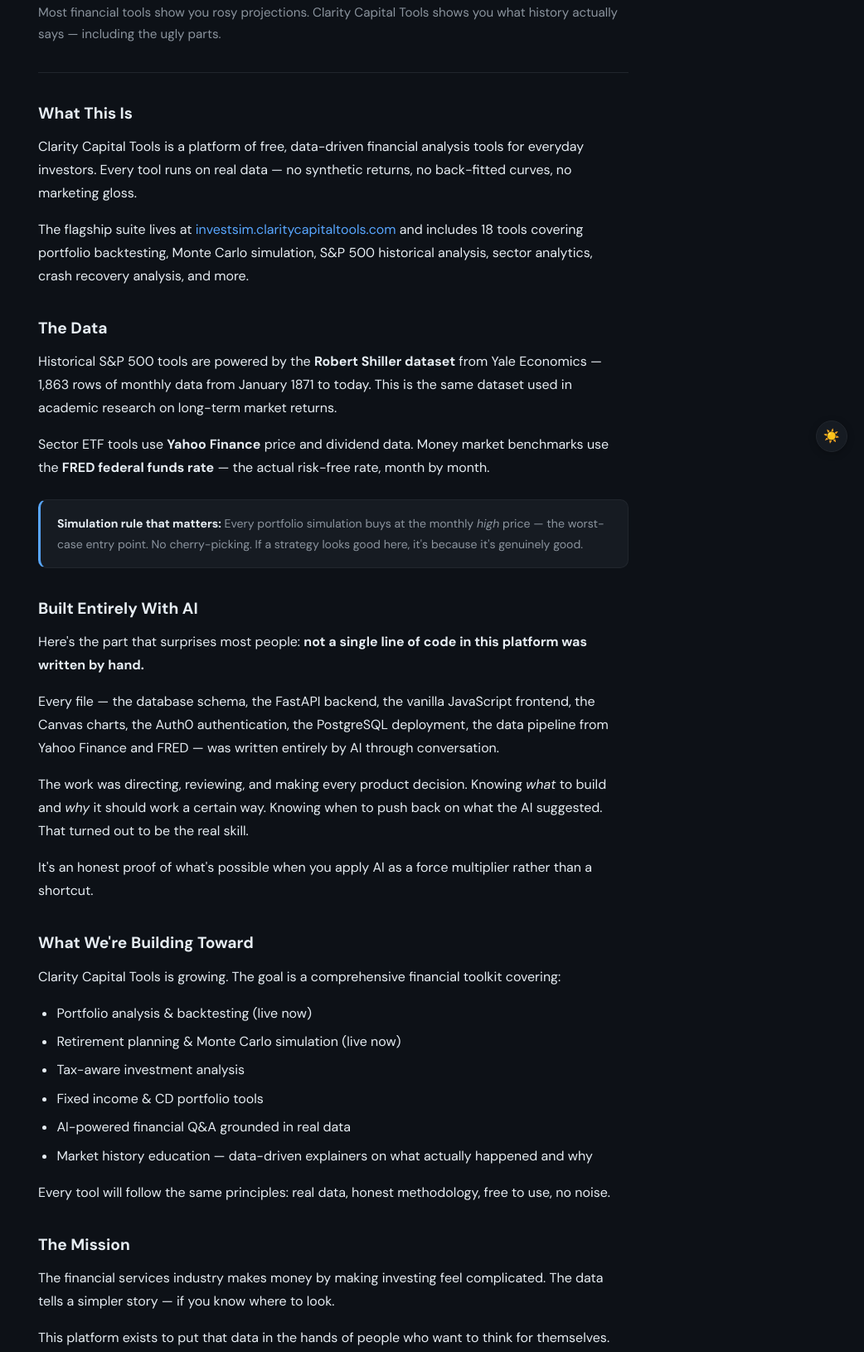
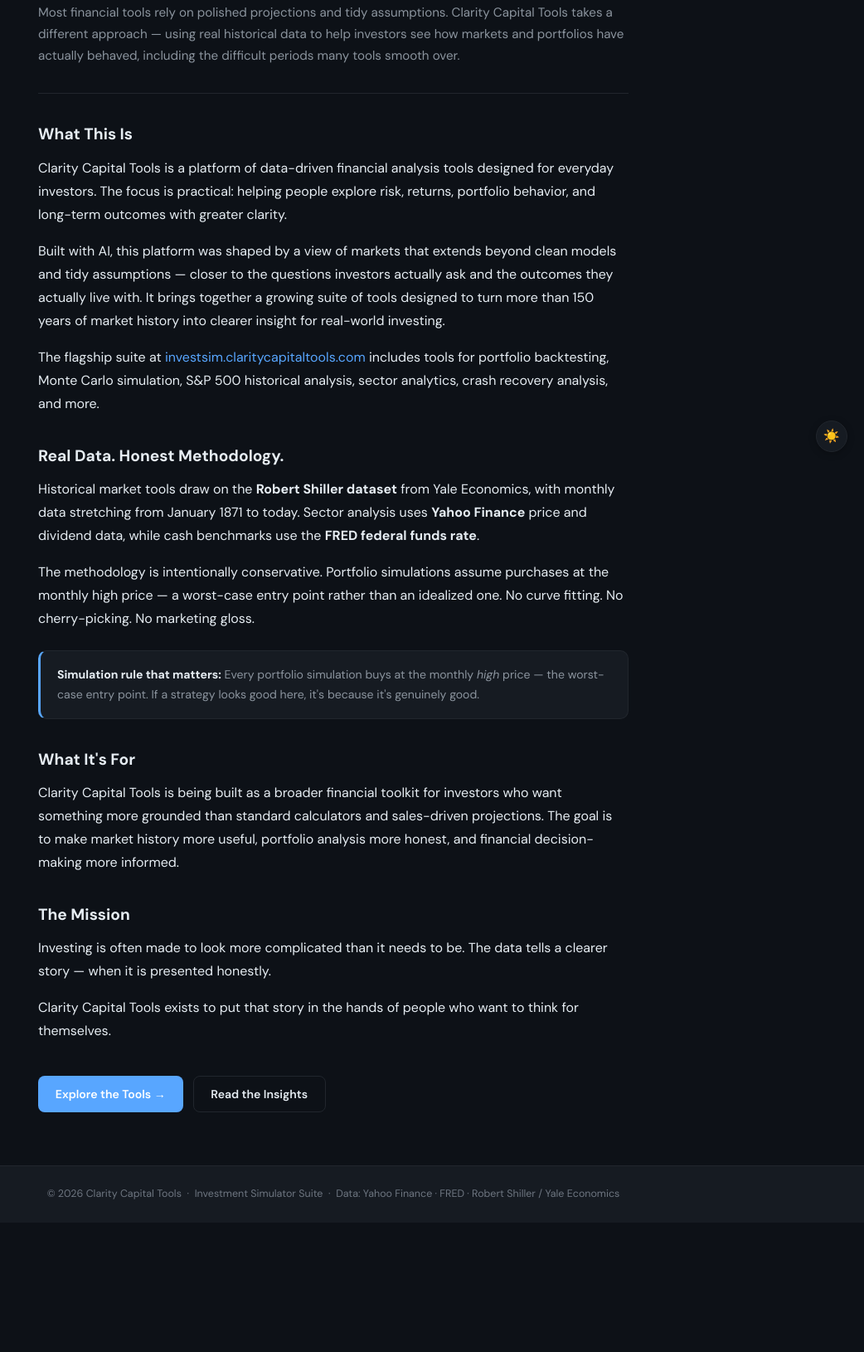
Before and after one commit to rajrathik/claritycapitaltools-site, a plain HTML site: page about.html in a window 1280 px wide. Shown: the part 235-1865 px from the top of the page at 83% size, without its empty margins (238-1280 px from the left). After the commit the page ends 1709 px from the top, so only its background shows below. Drawn offline with Linux system fonts and the light colour scheme.

Commit message:
Rewrite about page content

```diff
--- a/about.html
+++ b/about.html
@@ -4,16 +4,16 @@
   <meta charset="utf-8" />
   <meta name="viewport" content="width=device-width, initial-scale=1" />
   <title>About — Clarity Capital Tools</title>
-  <meta name="description" content="What Clarity Capital Tools is, why it was built, and how 18 free financial tools were created without writing a single line of code." />
+  <meta name="description" content="Clarity Capital Tools is a platform of data-driven financial analysis tools built on over 150 years of real market history — designed to make portfolio analysis honest and financial decision-making more informed." />
   <link rel="canonical" href="https://claritycapitaltools.com/about.html" />
   <meta property="og:type" content="website" />
   <meta property="og:title" content="About — Clarity Capital Tools" />
-  <meta property="og:description" content="18 free financial tools, real historical data, and a story about building everything with AI — without writing a single line of code." />
+  <meta property="og:description" content="Real data, honest methodology, and a growing suite of free financial tools built on 150+ years of market history." />
   <meta property="og:url" content="https://claritycapitaltools.com/about.html" />
   <meta property="og:site_name" content="Clarity Capital Tools" />
   <meta name="twitter:card" content="summary" />
   <meta name="twitter:title" content="About — Clarity Capital Tools" />
-  <meta name="twitter:description" content="18 free financial tools built on real data — and built entirely with AI. No code written." />
+  <meta name="twitter:description" content="Real data, honest methodology, and a growing suite of free financial tools built on 150+ years of market history." />
   <link rel="preconnect" href="https://fonts.googleapis.com" />
   <link rel="preconnect" href="https://fonts.gstatic.com" crossorigin />
   <link href="https://fonts.googleapis.com/css2?family=DM+Sans:ital,opsz,wght@0,9..40,400;0,9..40,500;0,9..40,600;0,9..40,700;1,9..40,400&display=swap" rel="stylesheet" />
@@ -39,7 +39,7 @@
       <div style="padding:2rem 0 2rem;">
         <div class="section-label">About</div>
         <h1 style="font-size:1.9rem;font-weight:700;letter-spacing:-.02em;margin-bottom:.75rem;line-height:1.2;">Built to Answer the Questions<br>Financial Tools Usually Dodge</h1>
-        <p style="color:var(--text2);font-size:.95rem;line-height:1.7;">Most financial tools show you rosy projections. Clarity Capital Tools shows you what history actually says — including the ugly parts.</p>
+        <p style="color:var(--text2);font-size:.95rem;line-height:1.7;">Most financial tools rely on polished projections and tidy assumptions. Clarity Capital Tools takes a different approach — using real historical data to help investors see how markets and portfolios have actually behaved, including the difficult periods many tools smooth over.</p>
       </div>
 
       <hr class="divider" style="margin:0 0 2rem;" />
@@ -47,38 +47,24 @@
       <div class="article-body">
 
         <h2>What This Is</h2>
-        <p>Clarity Capital Tools is a platform of free, data-driven financial analysis tools for everyday investors. Every tool runs on real data — no synthetic returns, no back-fitted curves, no marketing gloss.</p>
-        <p>The flagship suite lives at <a href="https://investsim.claritycapitaltools.com">investsim.claritycapitaltools.com</a> and includes 18 tools covering portfolio backtesting, Monte Carlo simulation, S&amp;P 500 historical analysis, sector analytics, crash recovery analysis, and more.</p>
+        <p>Clarity Capital Tools is a platform of data-driven financial analysis tools designed for everyday investors. The focus is practical: helping people explore risk, returns, portfolio behavior, and long-term outcomes with greater clarity.</p>
+        <p>Built with AI, this platform was shaped by a view of markets that extends beyond clean models and tidy assumptions — closer to the questions investors actually ask and the outcomes they actually live with. It brings together a growing suite of tools designed to turn more than 150 years of market history into clearer insight for real-world investing.</p>
+        <p>The flagship suite at <a href="https://investsim.claritycapitaltools.com">investsim.claritycapitaltools.com</a> includes tools for portfolio backtesting, Monte Carlo simulation, S&amp;P 500 historical analysis, sector analytics, crash recovery analysis, and more.</p>
 
-        <h2>The Data</h2>
-        <p>Historical S&amp;P 500 tools are powered by the <strong>Robert Shiller dataset</strong> from Yale Economics — 1,863 rows of monthly data from January 1871 to today. This is the same dataset used in academic research on long-term market returns.</p>
-        <p>Sector ETF tools use <strong>Yahoo Finance</strong> price and dividend data. Money market benchmarks use the <strong>FRED federal funds rate</strong> — the actual risk-free rate, month by month.</p>
+        <h2>Real Data. Honest Methodology.</h2>
+        <p>Historical market tools draw on the <strong>Robert Shiller dataset</strong> from Yale Economics, with monthly data stretching from January 1871 to today. Sector analysis uses <strong>Yahoo Finance</strong> price and dividend data, while cash benchmarks use the <strong>FRED federal funds rate</strong>.</p>
+        <p>The methodology is intentionally conservative. Portfolio simulations assume purchases at the monthly high price — a worst-case entry point rather than an idealized one. No curve fitting. No cherry-picking. No marketing gloss.</p>
 
         <div class="data-callout">
-          <strong>Simulation rule that matters:</strong> Every portfolio simulation buys at the monthly <em>high</em> price — the worst-case entry point. No cherry-picking. If a strategy looks good here, it's because it's genuinely good.
+          <strong>Simulation rule that matters:</strong> Every portfolio simulation buys at the monthly <em>high</em> price — the worst-case entry point. If a strategy looks good here, it's because it's genuinely good.
         </div>
 
-        <h2>Built Entirely With AI</h2>
-        <p>Here's the part that surprises most people: <strong>not a single line of code in this platform was written by hand.</strong></p>
-        <p>Every file — the database schema, the FastAPI backend, the vanilla JavaScript frontend, the Canvas charts, the Auth0 authentication, the PostgreSQL deployment, the data pipeline from Yahoo Finance and FRED — was written entirely by AI through conversation.</p>
-        <p>The work was directing, reviewing, and making every product decision. Knowing <em>what</em> to build and <em>why</em> it should work a certain way. Knowing when to push back on what the AI suggested. That turned out to be the real skill.</p>
-        <p>It's an honest proof of what's possible when you apply AI as a force multiplier rather than a shortcut.</p>
-
-        <h2>What We're Building Toward</h2>
-        <p>Clarity Capital Tools is growing. The goal is a comprehensive financial toolkit covering:</p>
-        <ul>
-          <li>Portfolio analysis &amp; backtesting (live now)</li>
-          <li>Retirement planning &amp; Monte Carlo simulation (live now)</li>
-          <li>Tax-aware investment analysis</li>
-          <li>Fixed income &amp; CD portfolio tools</li>
-          <li>AI-powered financial Q&amp;A grounded in real data</li>
-          <li>Market history education — data-driven explainers on what actually happened and why</li>
-        </ul>
-        <p>Every tool will follow the same principles: real data, honest methodology, free to use, no noise.</p>
+        <h2>What It's For</h2>
+        <p>Clarity Capital Tools is being built as a broader financial toolkit for investors who want something more grounded than standard calculators and sales-driven projections. The goal is to make market history more useful, portfolio analysis more honest, and financial decision-making more informed.</p>
 
         <h2>The Mission</h2>
-        <p>The financial services industry makes money by making investing feel complicated. The data tells a simpler story — if you know where to look.</p>
-        <p>This platform exists to put that data in the hands of people who want to think for themselves.</p>
+        <p>Investing is often made to look more complicated than it needs to be. The data tells a clearer story — when it is presented honestly.</p>
+        <p>Clarity Capital Tools exists to put that story in the hands of people who want to think for themselves.</p>
 
       </div>
 
```
